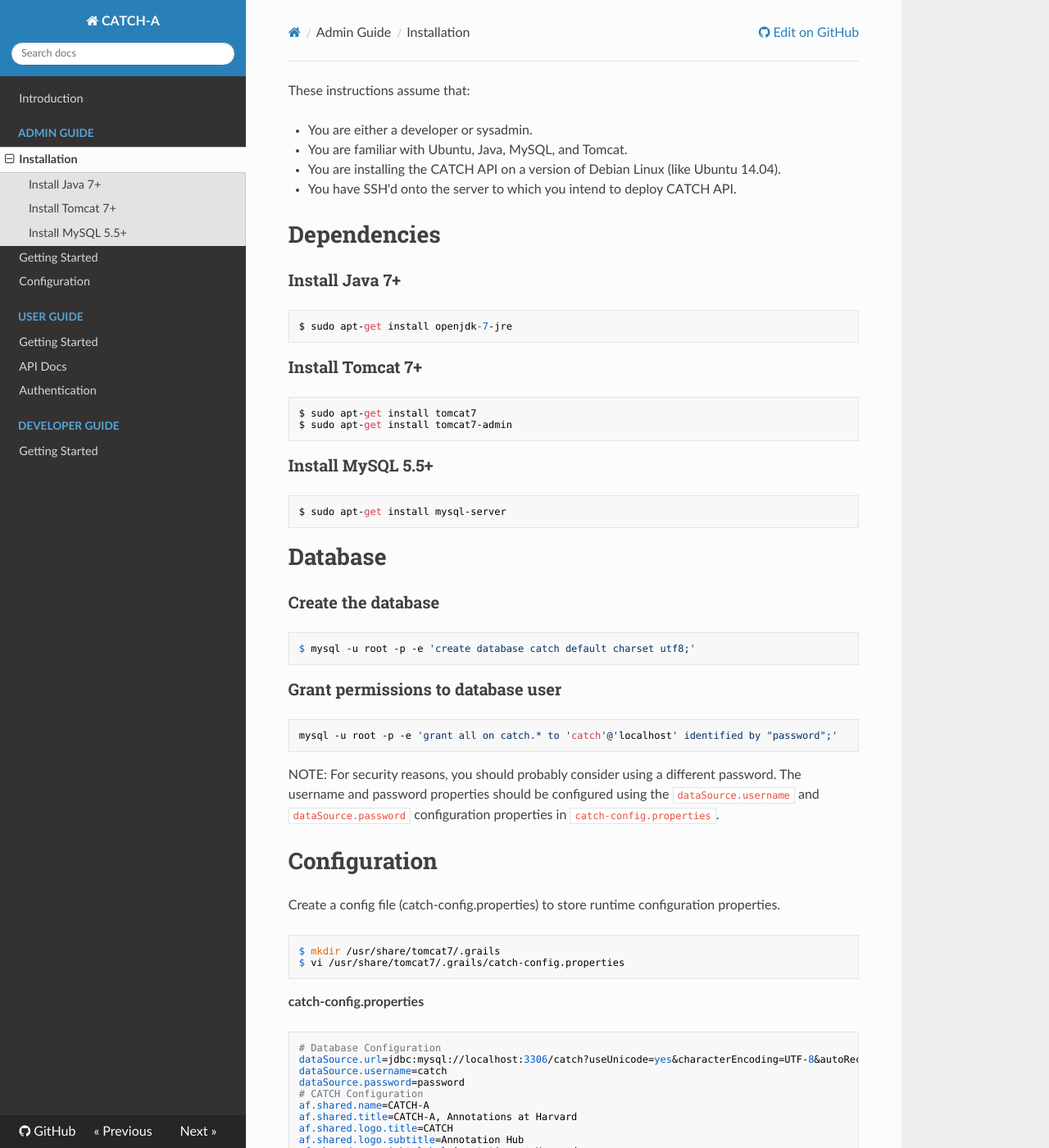
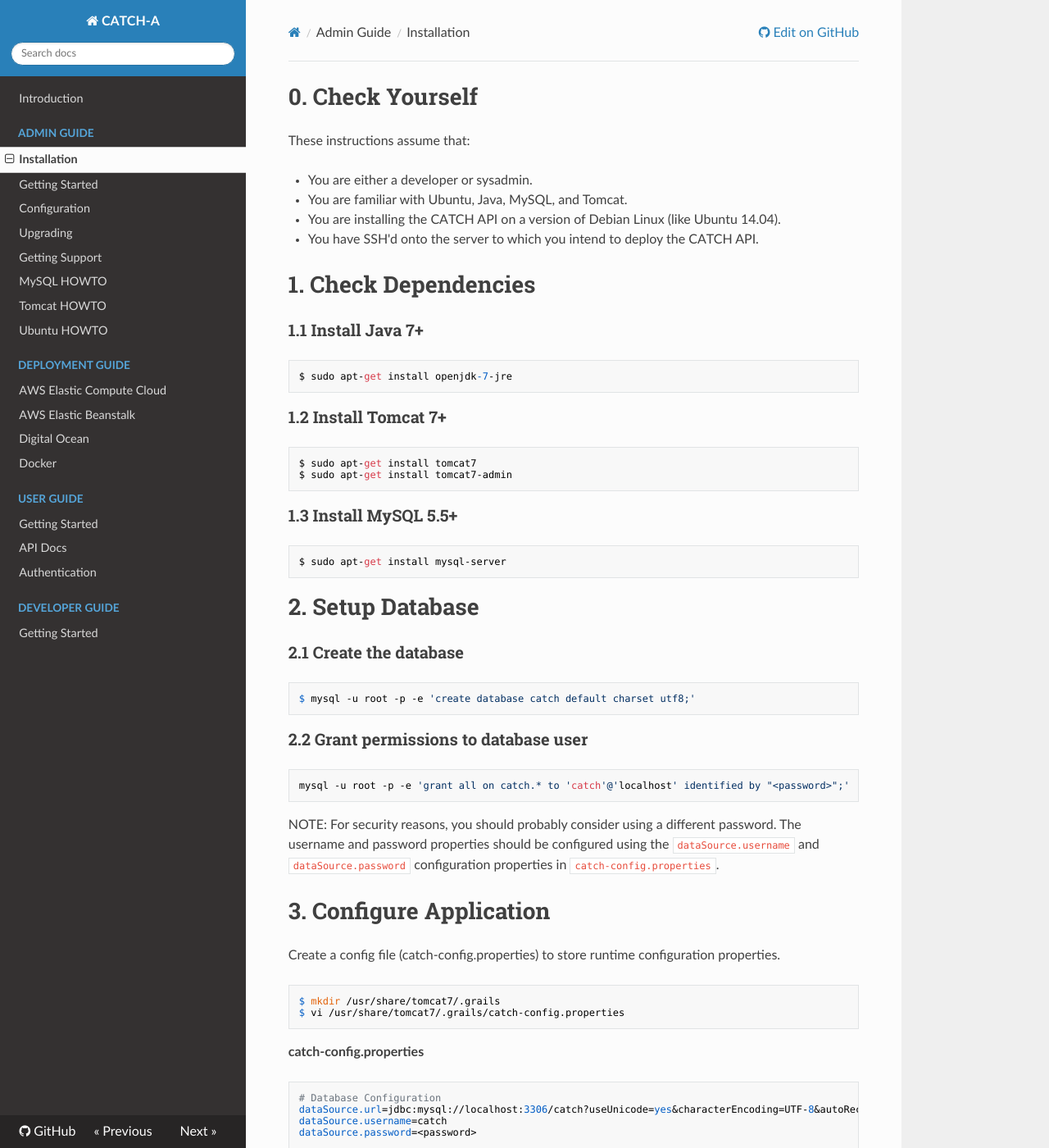
Before and after one commit to annotationsatharvard/catcha, an MkDocs documentation site: the page built from docs/admin-guide/installation.md, in a window 1280 px wide and 1400 px high. Shown: the whole window at 82% size. Built offline with MkDocs 1.6.1, drawn with Linux system fonts in a browser that asks for light colours; nearby versions of some CDN libraries; old or Windows-style settings are respelled for this version of MkDocs; some of the changed text lies outside the part shown.

Commit message:
updated documentation

````diff
--- a/docs/admin-guide/installation.md
+++ b/docs/admin-guide/installation.md
@@ -1,74 +1,73 @@
+# 0. Check Yourself
 These instructions assume that:
 
 * You are either a developer or sysadmin.
 * You are familiar with Ubuntu, Java, MySQL, and Tomcat.
 * You are installing the CATCH API on a version of Debian Linux (like Ubuntu 14.04).
-* You have SSH'd onto the server to which you intend to deploy CATCH API.
+* You have SSH'd onto the server to which you intend to deploy the CATCH API.
 
-# Dependencies
+# 1. Check Dependencies
 
-### Install Java 7+
+### 1.1 Install Java 7+
 ```
 $ sudo apt-get install openjdk-7-jre
 ```
-### Install Tomcat 7+
+### 1.2 Install Tomcat 7+
 ```
 $ sudo apt-get install tomcat7
 $ sudo apt-get install tomcat7-admin
 ```
-### Install MySQL 5.5+
+### 1.3 Install MySQL 5.5+
 ```
 $ sudo apt-get install mysql-server
 ```
-# Database
+# 2. Setup Database
 
-### Create the database
+### 2.1 Create the database
 ```
 $ mysql -u root -p -e 'create database catch default charset utf8;'
 ```
 
-### Grant permissions to database user
+### 2.2 Grant permissions to database user
 ```
-mysql -u root -p -e 'grant all on catch.* to 'catch'@'localhost' identified by "password";'
+mysql -u root -p -e 'grant all on catch.* to 'catch'@'localhost' identified by "<password>";'
 ```
 NOTE: For security reasons, you should probably consider using a different password.  The username and password properties should be configured using the `dataSource.username` and `dataSource.password` configuration properties in `catch-config.properties`.
 
-# Configuration
+# 3. Configure Application
 Create a config file (catch-config.properties) to store runtime configuration properties.
 ```
 $ mkdir /usr/share/tomcat7/.grails
 $ vi /usr/share/tomcat7/.grails/catch-config.properties
 ```
 **catch-config.properties**
-```
-# Database Configuration
-dataSource.url=jdbc:mysql://localhost:3306/catch?useUnicode=yes&characterEncoding=UTF-8&autoReconnect=true
-dataSource.username=catch
-dataSource.password=password
-# CATCH Configuration
-af.shared.name=CATCH-A
-af.shared.title=CATCH-A, Annotations at Harvard
-af.shared.logo.title=CATCH
-af.shared.logo.subtitle=Annotation Hub
-af.shared.copyright.label=Annotations @ Harvard
-af.shared.copyright.link=http://www.annotations.harvard.edu/
-af.security.initialize.user=true
-af.security.moderation.user.request=true
-af.node.organization=Massachusetts General Hospital
-af.node.administrator.name=Dr. Paolo Ciccarese
-af.node.administrator.email.to=paolo.ciccarese@gmail.com
-af.node.administrator.email.display=paolo dot ciccarese at gmail.com
-af.node.base.url=http://localhost:8080/catch/
-```
+
+
+    # Database Configuration
+    dataSource.url=jdbc:mysql://localhost:3306/catch?useUnicode=yes&characterEncoding=UTF-8&autoReconnect=true
+    dataSource.username=catch
+    dataSource.password=<password>
+
+    # CATCH Configuration
+    af.shared.name=CATCH-A
+    af.shared.title=CATCH-A, Annotations at Harvard
+    af.shared.logo.title=CATCH
+    af.shared.logo.subtitle=Annotation Hub
+    af.shared.copyright.label=Annotations @ Harvard
+    af.shared.copyright.link=http://www.annotations.harvard.edu/
+    af.security.initialize.user=true
+    af.security.moderation.user.request=true
+    af.node.organization=Massachusetts General Hospital
+    af.node.administrator.name=Dr. Paolo Ciccarese
+    af.node.administrator.email.to=paolo.ciccarese@gmail.com
+    af.node.administrator.email.display=paolo dot ciccarese at gmail.com
+    af.node.base.url=http://localhost:8080/catch/
+
 NOTE: Documentation for each available configuration will be provided soon.
 
-# Deployment
+# 4. Configure Tomcat
 
-### Stop tomcat7 server
-```
-$ sudo service tomcat7 stop
-```
-### Allocate memory for tomcat7
+### 4.1 Allocate memory for tomcat7
 NOTE: You will likely encounter OutOfMemoryErrors with Tomcat's default memory settings.  Therefore, we usually add a file (`/usr/share/tomcat7/bin/setenv.sh`) that is invoked by the Tomcat startup script and is used to control the amount of memory allocated to your instance of Tomcat. A very basic `setenv.sh` will look like this:
 ```
 export CATALINA_OPTS="-Xms512m -Xmx512m -XX:MaxPermSize=256m"
@@ -80,6 +79,13 @@
 $ chmod +x /usr/share/tomcat7/bin/setenv.sh
 ```
 
+# 5. Deploy Application
+
+### 5.1 Stop tomcat7 server
+```
+$ sudo service tomcat7 stop
+```
+
 ### Download release
 Download latest release by navigating to the the "latest" release page on GitHub and download the WAR file associated with the latest release. At the time this documentation was written, the latest release was v0.5.4
 https://github.com/annotationsatharvard/catcha/releases/latest
@@ -89,17 +95,24 @@
 $ wget https://github.com/annotationsatharvard/catcha/releases/download/v0.5.4/catch-0.5.4.war
 ```
 
-### Deploy WAR to Tomcat
+### 5.2 Deploy WAR to Tomcat
 ```
 $ cp catch-0.5.4.war /var/lib/tomcat7/webapps/catch.war
 ```
 
-### Start Tomcat
+NOTE: If you want the API to be deployed as the root context
+```
+$ cp catch-0.5.4.war /var/lib/tomcat7/webapps/ROOT.war
+```
+
+NOTE: You can also deploy the application using the Tomcat Manager app. Please see the [Tomcat](tomcat.md) documentation in the Admin Guide for more details.
+
+### 5.3 Start Tomcat
 ```
 $ sudo service tomcat7 start
 ```
 
-### Tail catalina.out
+### 5.4 Tail catalina.out
 [optional] Lastly, tail the Tomcat catalina.out log to make sure that there are no errors.
 ```
 $ tail -f /var/log/tomcat7/catalina.out
--- a/mkdocs.yml
+++ b/mkdocs.yml
@@ -15,6 +15,7 @@
 # About
 #- ['about/license.md', 'About', 'License']
 #- ['about/release-notes.md', 'About', 'Release Notes']
+#- ['about/changelog.md', 'About', 'Change Log']
 #- ['about/contributing.md', 'About', 'Contributing']
 
 # Admin Guide
@@ -22,6 +23,19 @@
 - ['admin-guide/installation.md', 'Admin Guide',  'Installation']
 - ['admin-guide/getting-started.md', 'Admin Guide', 'Getting Started']
 - ['admin-guide/configuration.md', 'Admin Guide', 'Configuration']
+- ['admin-guide/upgrade.md', 'Admin Guide', 'Upgrading']
+- ['admin-guide/getting-support.md', 'Admin Guide', 'Getting Support']
+
+- ['admin-guide/mysql.md', 'Admin Guide', 'MySQL HOWTO']
+- ['admin-guide/tomcat.md', 'Admin Guide', 'Tomcat HOWTO']
+- ['admin-guide/ubuntu.md', 'Admin Guide', 'Ubuntu HOWTO']
+
+# Deployment Guide
+- ['admin-guide/deployment/aws-ec2.md', 'Deployment Guide', 'AWS Elastic Compute Cloud']
+- ['admin-guide/deployment/aws-ebs.md', 'Deployment Guide', 'AWS Elastic Beanstalk']
+- ['admin-guide/deployment/digital-ocean.md', 'Deployment Guide', 'Digital Ocean']
+- ['admin-guide/deployment/docker.md', 'Deployment Guide', 'Docker']
+
 
 # User Guide
 #- ['user-guide/index.md', 'User Guide', 'Overview']
````
Also changed, not shown: docs/admin-guide/getting-started.md (+18 -9 lines), docs/user-guide/authentication.md (+3 -9 lines), docs/user-guide/getting-started.md (+12 -0 lines), docs/admin-guide/deployment/aws-ebs.md (added), docs/admin-guide/deployment/aws-ec2.md (added), docs/admin-guide/deployment/digital-ocean.md (added), docs/admin-guide/deployment/docker.md (added), docs/admin-guide/mysql.md (added), docs/img/create-system.png (added), docs/img/generate-token.png (added), docs/img/list-systems.png (added), docs/img/login.png (added), docs/img/show-system.png (added).
